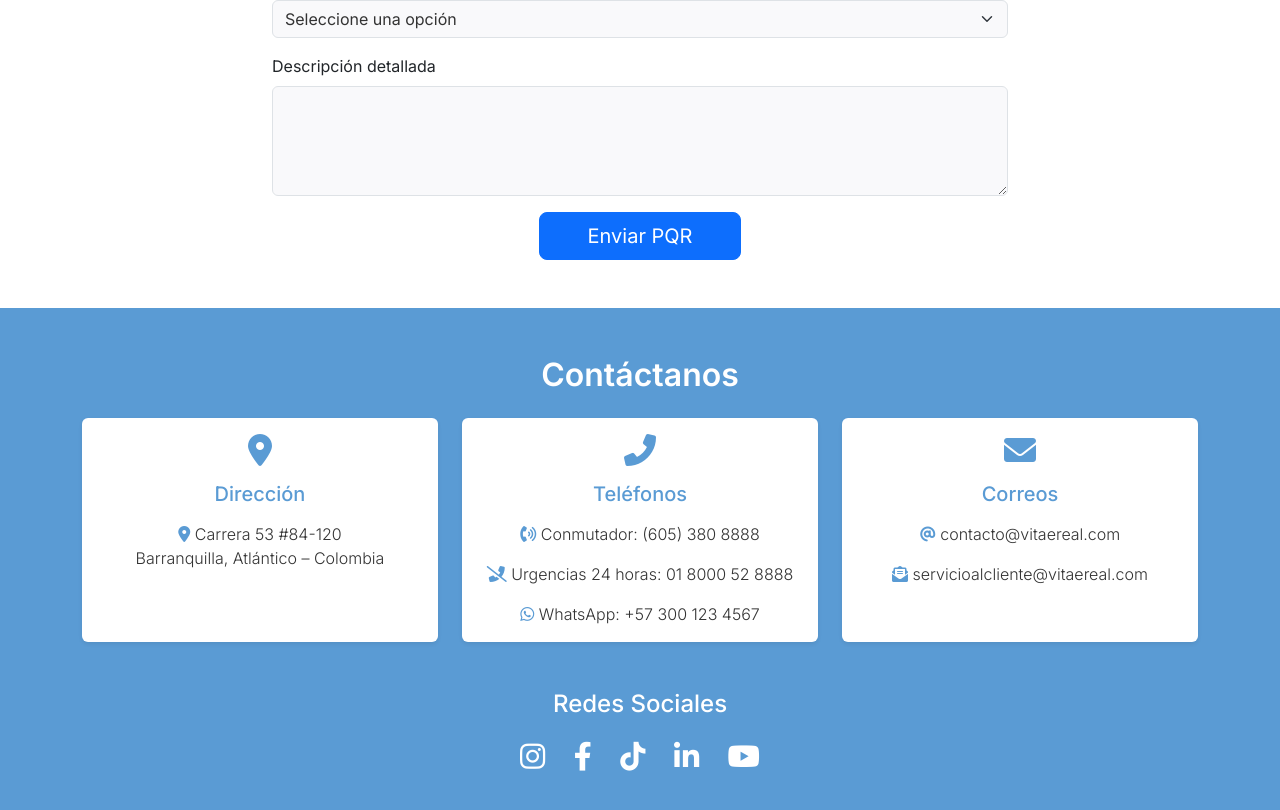
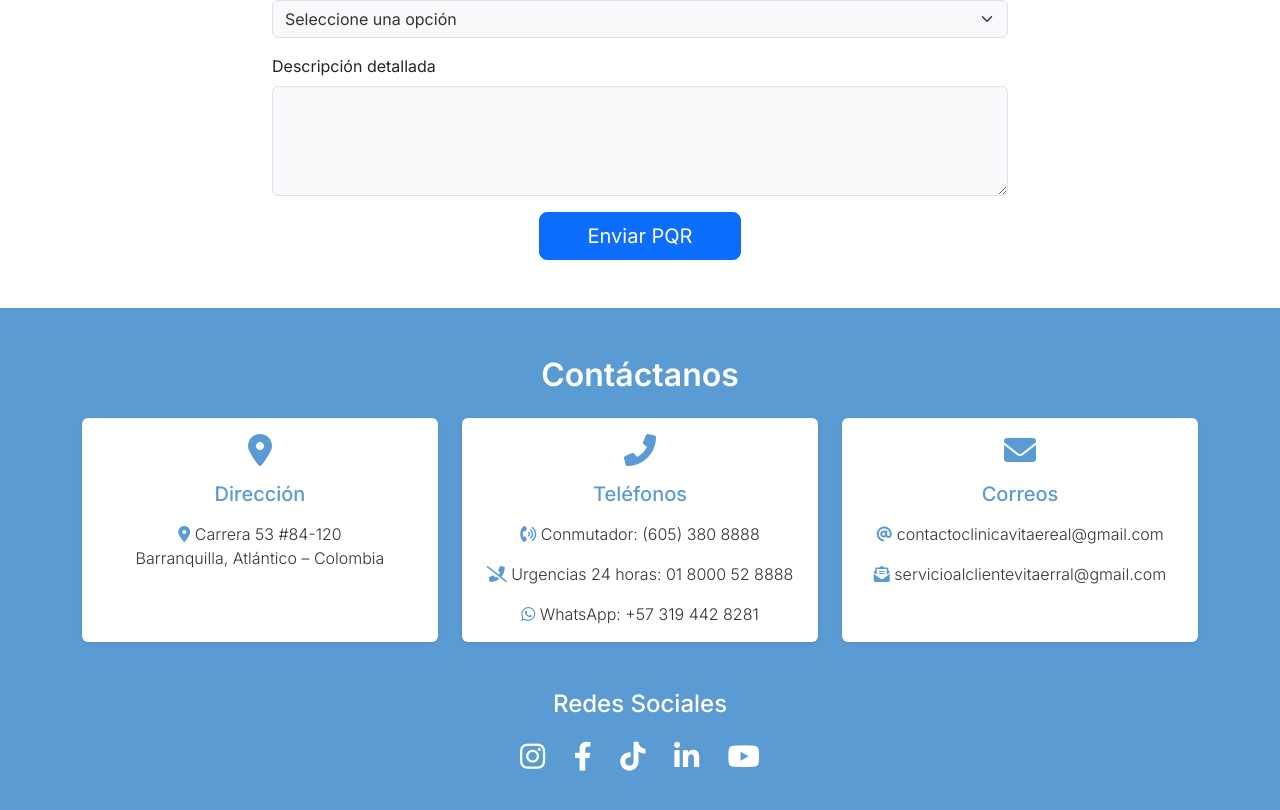
Before and after one commit to anakin2022/clinica_demo, a plain HTML site: page index.html in a window 1280 px wide. Shown: the part 5238-6048 px from the top of the page. Drawn offline with nearby package versions, Linux system fonts and the light colour scheme.

Commit message:
Update index.html

```diff
--- a/index.html
+++ b/index.html
@@ -662,7 +662,7 @@
 
             <div class="mt-5 p-4 rounded-lg bg-light animate-hover-shadow">
                 <h3 class="h4 text-primary mb-3 text-center">Nuestros Clientes</h3>
-                <p class="lead mx-auto" style="max-width: 800px;">Atendemos con calidez y profesionalismo a:</p>
+                <p class="lead mx-auto text-center" >Atendemos con calidez y profesionalismo a:</p>
                 <div class="row row-cols-1 row-cols-md-2 g-4 justify-content-center">
                     <div class="col-12 col-md-6 col-lg-3">
                         <div class="p-3 bg-white rounded-lg animate-hover-shadow d-flex align-items-center justify-content-center flex-column h-100 text-center">
@@ -764,7 +764,7 @@
                             <h5 class="card-title fw-semibold mb-3">Teléfonos</h5>
                             <p class="card-text text-center"><i class="fas fa-phone-volume text-primary"></i> Conmutador: (605) 380 8888</p>
                             <p class="card-text text-center"><i class="fas fa-phone-slash text-primary"></i> Urgencias 24 horas: 01 8000 52 8888</p>
-                            <p class="card-text text-center"><i class="fab fa-whatsapp text-primary"></i> WhatsApp: +57 300 123 4567</p>
+                            <p class="card-text text-center"><i class="fab fa-whatsapp text-primary"></i> WhatsApp: +57 319 442 8281</p>
                         </div>
                     </div>
                 </div>
@@ -773,8 +773,10 @@
                         <div class="card-body d-flex flex-column align-items-center">
                             <i class="fas fa-envelope contact-card-icon mb-3"></i>
                             <h5 class="card-title fw-semibold mb-3">Correos</h5>
-                            <p class="card-text text-center"><i class="fas fa-at text-primary"></i> contacto@vitaereal.com</p>
-                            <p class="card-text text-center"><i class="fas fa-envelope-open-text text-primary"></i> servicioalcliente@vitaereal.com</p>
+
+
+                            <p class="card-text text-center"><i class="fas fa-at text-primary"></i> contactoclinicavitaereal@gmail.com</p>
+                            <p class="card-text text-center"><i class="fas fa-envelope-open-text text-primary"></i> servicioalclientevitaerral@gmail.com</p>
                         </div>
                     </div>
                 </div>
```
